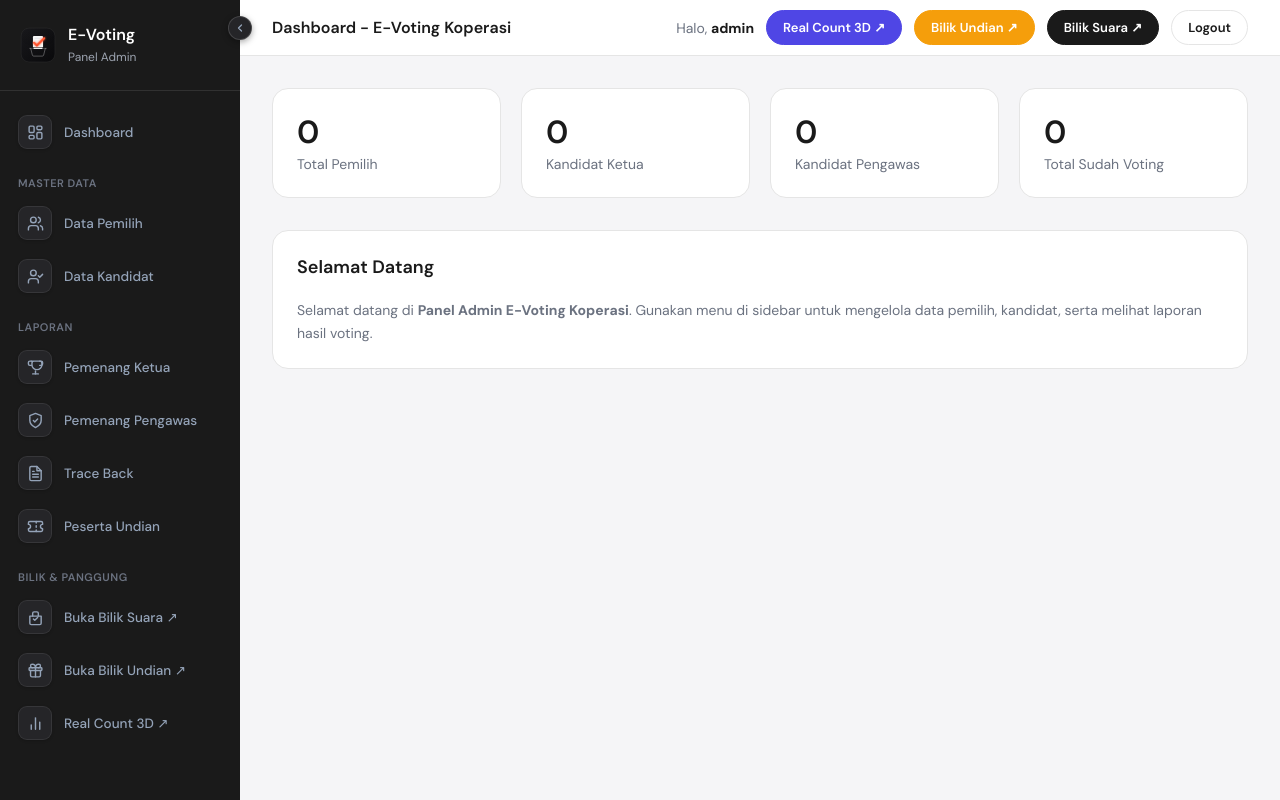
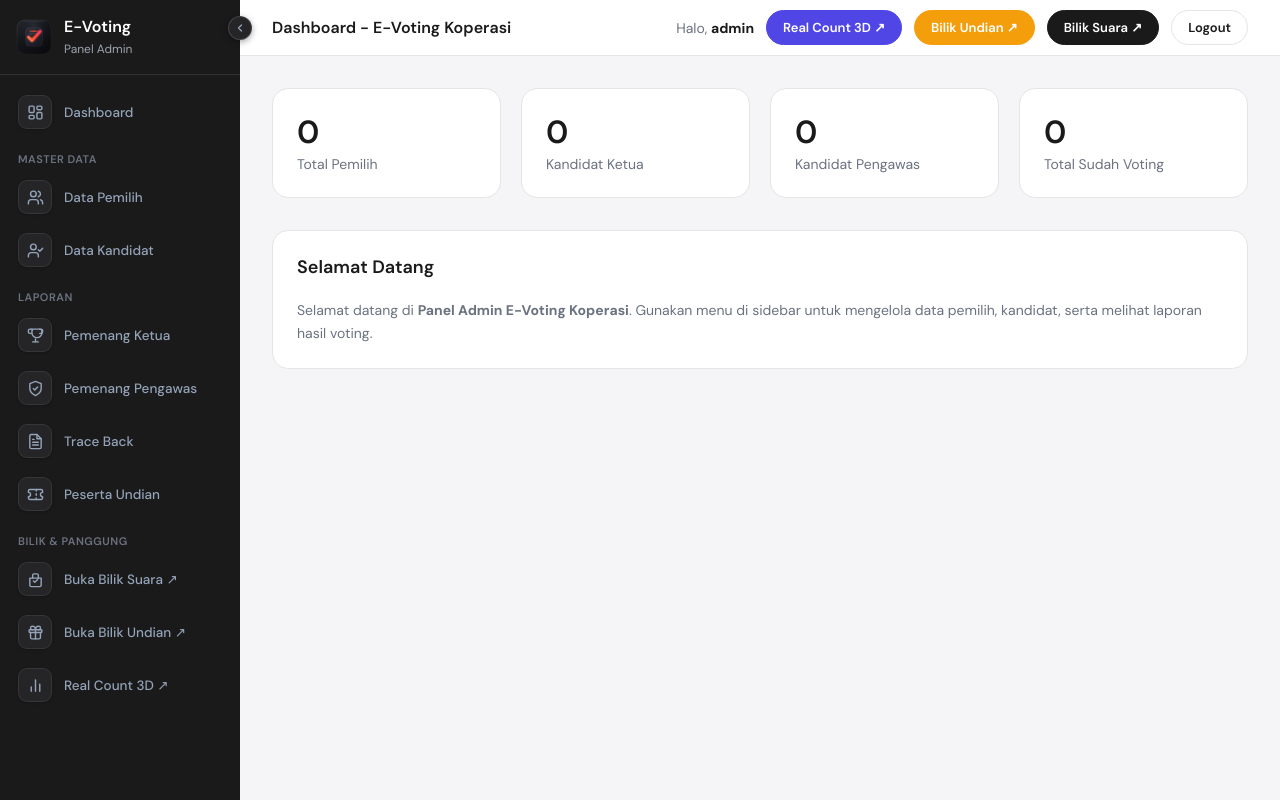
Before and after one commit to MukhamadRoni/e-voting, a CodeIgniter app: page /e-voting/index.php/admin/index in a window 1280 px wide. Run offline with CodeIgniter, Linux system fonts and the light colour scheme; a user stored in the database is signed in; data that the repository does not hold is empty.

Commit message:
fix: icon dan scrollable menu

```diff
--- a/application/views/templates/header.php
+++ b/application/views/templates/header.php
@@ -157,7 +157,7 @@
             width: var(--sidebar-width);
             height: 100vh;
             background: #1a1a1a;
-            padding: 24px 0;
+            padding: 16px 0;
             overflow: visible;
             z-index: 100;
             transition: width 0.25s ease;
@@ -171,9 +171,9 @@
 
         /* Brand area */
         .sidebar .brand {
-            padding: 0 20px 24px;
+            padding: 0 16px 16px;
             border-bottom: 1px solid rgba(255,255,255,0.1);
-            margin-bottom: 16px;
+            margin-bottom: 12px;
             display: flex;
             align-items: center;
             gap: 12px;
@@ -253,6 +253,43 @@
             overflow-y: auto;
             overflow-x: visible;
             flex: 1;
+            scrollbar-width: thin;
+            scrollbar-color: rgba(255, 255, 255, 0.15) transparent;
+        }
+
+        /* Modern Custom Scrollbar: Remove native OS/browser scrollbar buttons */
+        .sidebar-nav::-webkit-scrollbar {
+            width: 4px;
+        }
+
+        .sidebar-nav::-webkit-scrollbar-track {
+            background: transparent;
+        }
+
+        .sidebar-nav::-webkit-scrollbar-thumb {
+            background: rgba(255, 255, 255, 0.15);
+            border-radius: 9999px;
+        }
+
+        .sidebar-nav::-webkit-scrollbar-thumb:hover {
+            background: rgba(255, 255, 255, 0.3);
+        }
+
+        .sidebar-nav::-webkit-scrollbar-button {
+            display: none !important;
+            width: 0 !important;
+            height: 0 !important;
+        }
+
+        /* Hide scrollbar completely when collapsed to keep icons perfectly centered */
+        .sidebar.collapsed .sidebar-nav {
+            scrollbar-width: none;
+            -ms-overflow-style: none;
+        }
+
+        .sidebar.collapsed .sidebar-nav::-webkit-scrollbar {
+            display: none !important;
+            width: 0 !important;
         }
 
         .sidebar-nav li a {
@@ -360,7 +397,7 @@
             color: #6b7280;
             text-transform: uppercase;
             letter-spacing: 0.5px;
-            padding: 16px 10px 8px;
+            padding: 12px 10px 6px;
             white-space: nowrap;
             overflow: hidden;
             transition: opacity 0.2s ease, max-height 0.25s ease, padding 0.25s ease;
```
Also changed, not shown: assets/img/favicon.svg, assets/img/logo-horizontal.svg, assets/img/logo.svg.
